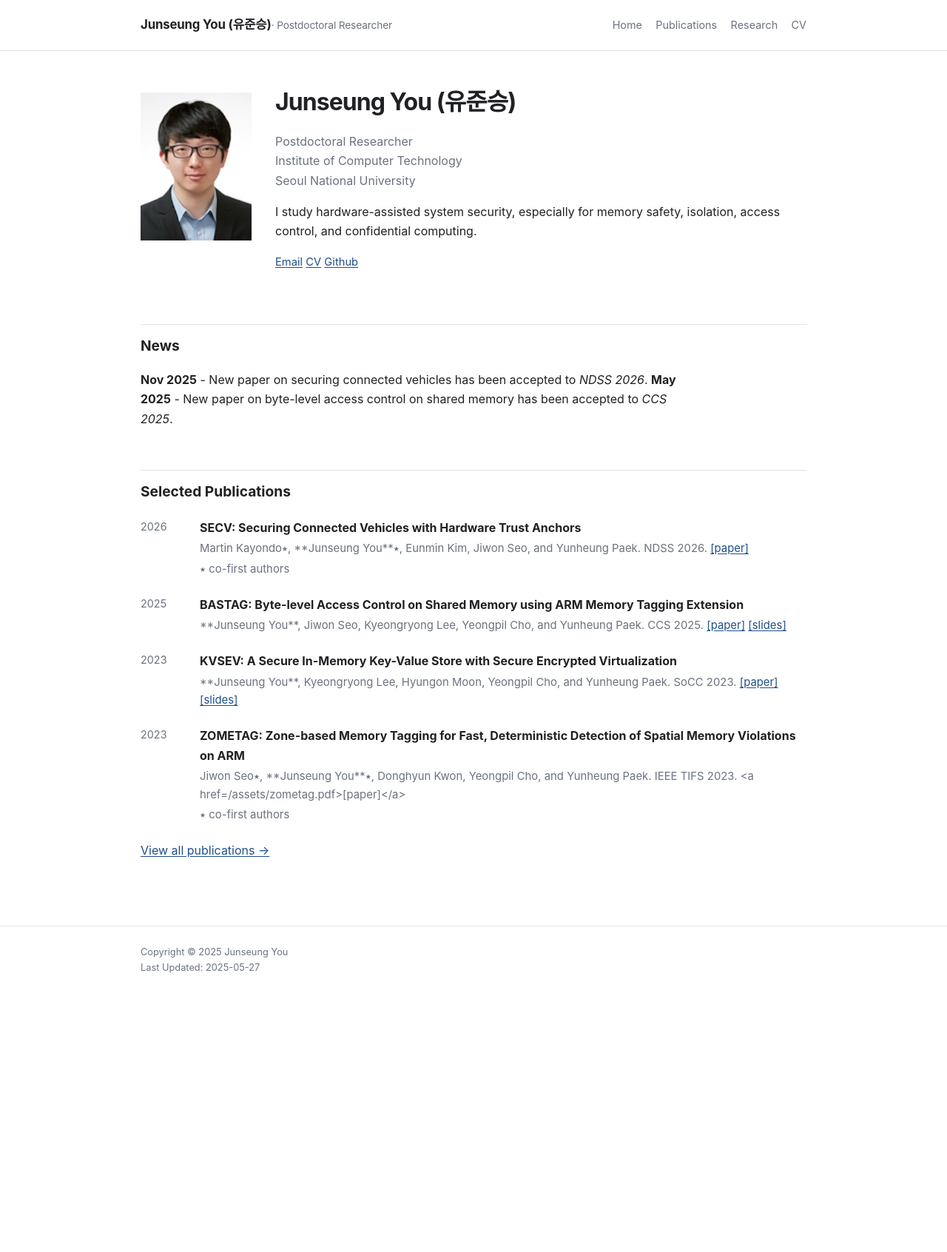
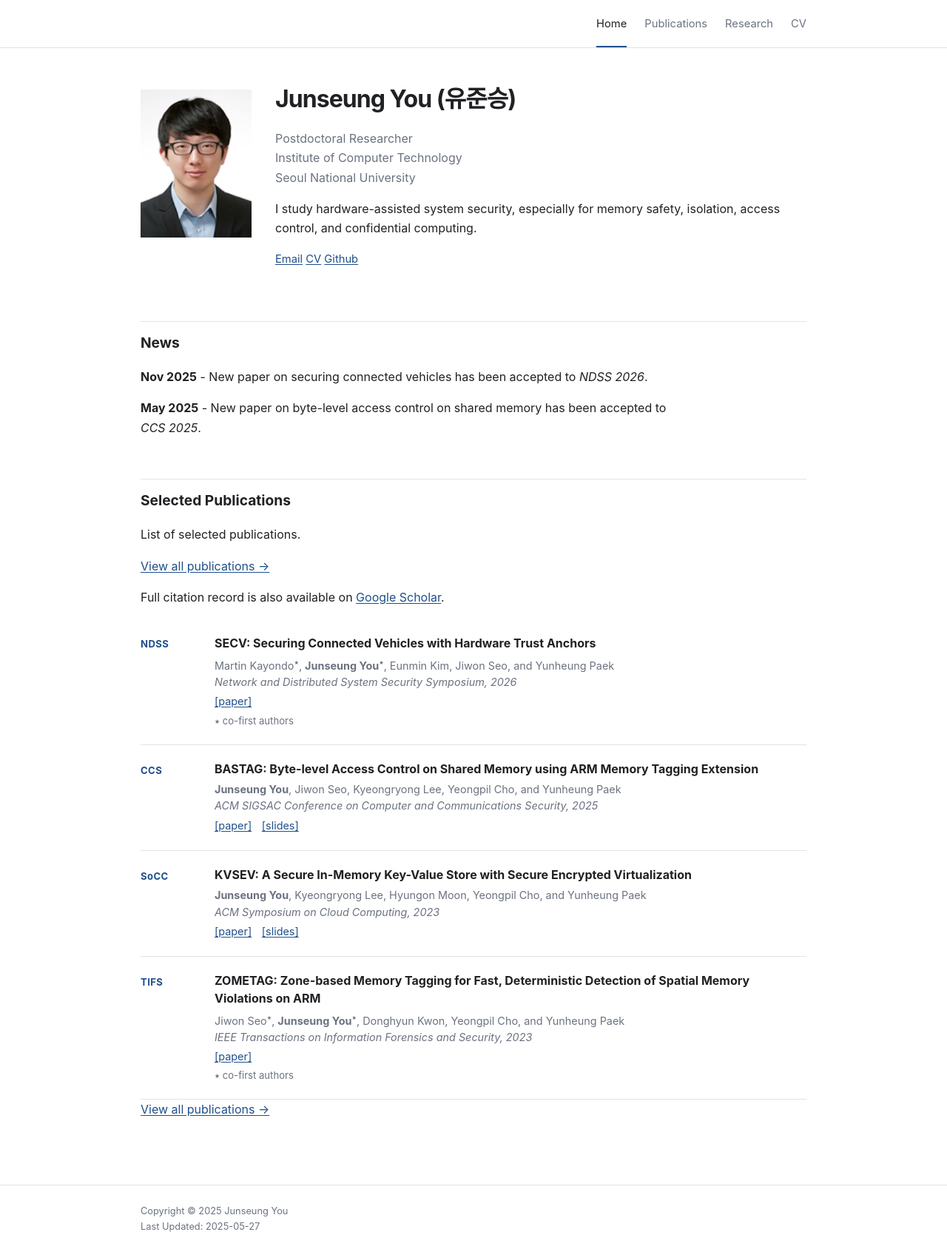
Before and after one commit to junseungyou/junseungyou.github.io, a Jekyll site: the page built from index.markdown, in a window 1280 px wide. Shown: the whole page at 74% size. Built offline with Jekyll 4.4.1, drawn with Linux system fonts in a browser that asks for light colours; before the commit the page ends 1342 px from its top, so only the background shows below that.

Commit message:
renewing

```diff
--- a/_includes/header.html
+++ b/_includes/header.html
@@ -1,14 +1,21 @@
 <header class="site-header">
 	<div class="wrapper nav">
-		<a class="site-title" href="{{ '/' | relative_url }}">
-			Junseung You (유준승)<span>· Postdoctoral Researcher</span>
-		</a>
+		<nav aria-label="Primary navigation">
+			<a href="{{ '/' | relative_url }}" {% if page.url == "/" %}aria-current="page"{% endif %}>
+				Home
+			</a>
 
-		<nav aria-label="Primary navigation">
-			<a href="{{ '/' | relative_url }}">Home</a>
-			<a href="{{ '/publications/' | relative_url }}">Publications</a>
-			<a href="{{ '/research/' | relative_url }}">Research</a>
-			<a href="{{ '/assets/jsyou.pdf' | relative_url }}">CV</a>
+			<a href="{{ '/publications/' | relative_url }}" {% if page.url == "/publiations/" %}aria-current="page"{% endif %}>
+				Publications
+			</a>
+
+			<a href="{{ '/research/' | relative_url }}" {% if page.url == "/research/" %}aria-current="page"{% endif %}>
+				Research
+			</a>
+
+			<a href="{{ '/assets/jsyou.pdf' | relative_url }}">
+				CV
+			</a>
 		</nav>
 	</div>
 </header>
--- a/assets/main.scss
+++ b/assets/main.scss
@@ -51,42 +51,32 @@ img {
 }
 
 .nav {
-  min-height: 4.25rem;
+  min-height: 4rem;
   display: flex;
   align-items: center;
-  justify-content: space-between;
-  gap: 2rem;
-}
-
-.site-title {
-  color: var(--text);
-  font-size: 1.05rem;
-  font-weight: 650;
-  letter-spacing: -0.01em;
-  text-decoration: none;
-  white-space: nowrap;
-}
-
-.site-title span {
-  color: var(--muted);
-  font-size: 0.86rem;
-  font-weight: 400;
+  justify-content: flex-end;
 }
 
 .nav nav {
   display: flex;
   align-items: center;
-  gap: 1.15rem;
-  font-size: 0.9rem;
+  gap: 1.5rem;
+  font-size: 0.92rem;
 }
 
 .nav nav a {
+  padding: 1.25rem 0 1.05rem;
+  border-bottom: 2px solid transparent;
   color: var(--muted);
   text-decoration: none;
 }
 
-.nav nav a:hover,
+.nav nav a:hover {
+  color: var(--text);
+}
+
 .nav nav a[aria-current="page"] {
+  border-bottom-color: var(--link);
   color: var(--text);
 }
 
@@ -153,32 +143,73 @@ img {
 }
 
 .role {
-  margin-bottome: 1rem;
+  margin-bottom: 1rem;
 }
 
 .contact-links {
   font-size: 0.92rem;
 }
 
-.publication {
-  display: grid;
-  grid-template-columns: 4rem minmax(0, 1fr);
-  gap: 1rem;
-  margin: 1.4rem 0;
+.publications-intro {
+  color: var(--muted);
+  font-size: 0.95rem;
 }
 
-.publication-year {
+.pub-year {
+  margin: 3rem 0 0 !important;
+  padding: 0 0 0.55rem !important;
+  border-top: 0 !important;
+  border-bottom: 1px solid var(--rule);
+  font-size: 1.25rem !important;
+}
+
+.pub-entry {
+  display: grid;
+  grid-template-columns: 5rem minmax(0, 1fr);
+  gap: 1.25rem;
+  padding: 1.35rem 0;
+  border-bottom: 1px solid var(--rule);
+}
+
+.pub-venue {
+  padding-top: 0.15rem;
+  color: var(--link);
+  font-size: 0.82rem;
+  font-weight: 700;
+  letter-spacing: 0.03em;
+}
+
+.pub-title {
+  margin-bottom: 0.3rem;
+  font-size: 1rem;
+  font-weight: 650;
+  line-height: 1.45;
+}
+
+.pub-authors,
+.pub-conference,
+.pub-links,
+.pub-note {
   color: var(--muted);
   font-size: 0.9rem;
+  line-height: 1.55;
 }
 
-.publication-title {
-  font-weight: 650;
+.pub-conference {
+  font-style: italic;
 }
 
-.publication-meta {
-  margin-top: 0.2rem;
-  font-size: 0.93rem;
+.pub-links {
+  margin-top: 0.25rem;
+}
+
+.pub-links a {
+  margin-right: 0.6rem;
+}
+
+.pub-note {
+  margin-top: 0.25rem;
+  font-size: 0.82rem;
 }
 
 .site-footer {
@@ -194,15 +225,23 @@ img {
   }
 
   .nav {
-    align-items: flex-start;
-    flex-direction: column;
-    gap: 0.65rem;
-    padding: 1rem 0;
+    justify-content: flex-start;
+    min-height: auto;
+    overflow-x: auto;
   }
 
   .nav nav {
-    flex-wrap: wrap;
-    gap: 0.4rem 1rem;
+    flex-wrap: nowrap;
+    gap: 1.1rem;
+  }
+
+  .nav nav a {
+    white-space: nowrap;
+  }
+
+  .pub-entry {
+    grid-template-columns: 1fr;
+    gap: 0.3rem;
   }
 
   .page-content {
@@ -210,7 +249,7 @@ img {
   }
 
   .profile {
-    grip-template-columns: 100px minmax(0, 1fr);
+    grid-template-columns: 100px minmax(0, 1fr);
     gap: 1.25rem;
   }
 
@@ -219,7 +258,7 @@ img {
   }
 
   .publication {
-    grip-tempate-columns: 1fr;
+    grid-template-columns: 1fr;
     gap: 0.15rem;
   }
 }
--- a/index.markdown
+++ b/index.markdown
@@ -29,42 +29,95 @@ layout: default
 ## News
 
 **Nov 2025** - New paper on securing connected vehicles has been accepted to *NDSS 2026*.
+
 **May 2025** - New paper on byte-level access control on shared memory has been accepted to *CCS 2025*.
 
 ## Selected Publications
 
-<div class="publication">
-    <div class="publication-year">2026</div>
+<p class="publicaiton-intro">
+    List of selected publications. <p><a href="/publications/">View all publications →</a></p>
+    Full citation record is also available on <a href="https://scholar.google.com/citations?user=hA5MNwcAAAAJ&hl=en">Google Scholar</a>.
+</p>
+
+<article class="pub-entry">
+    <div class="pub-venue">NDSS</div>
     <div>
-        <div class="publication-title">SECV: Securing Connected Vehicles with Hardware Trust Anchors</div>
-        <div class="publication-meta">Martin Kayondo⭑, **Junseung You**⭑, Eunmin Kim, Jiwon Seo, and Yunheung Paek. NDSS 2026. <a href="/assets/secv.pdf">[paper]</a></div>
-        <div class="publication-meta">⭑ co-first authors</div>
+        <div class="pub-title">
+            SECV: Securing Connected Vehicles with Hardware Trust Anchors
+        </div>
+        <div class="pub-authors">
+            Martin Kayondo<sup>⭑</sup>, <strong>Junseung You</strong><sup>⭑</sup>, Eunmin Kim, Jiwon Seo, and Yunheung Paek
+        </div>
+        <div class="pub-conference">
+            Network and Distributed System Security Symposium, 2026
+        </div>
+        <div class="pub-links">
+            <a href="/assets/secv.pdf">[paper]</a>
+        </div>
+        <div class="pub-note">
+            ⭑ co-first authors
+        </div>
     </div>
-</div>
+</article>
 
-<div class="publication">
-    <div class="publication-year">2025</div>
+
+<article class="pub-entry">
+    <div class="pub-venue">CCS</div>
     <div>
-        <div class="publication-title">BASTAG: Byte-level Access Control on Shared Memory using ARM Memory Tagging Extension</div>
-        <div class="publication-meta">**Junseung You**, Jiwon Seo, Kyeongryong Lee, Yeongpil Cho, and Yunheung Paek. CCS 2025. <a href="/assets/bastag.pdf">[paper]</a> <a href="/assets/bastag-slides.pdf">[slides]</a></div>
+        <div class="pub-title">
+            BASTAG: Byte-level Access Control on Shared Memory using ARM Memory Tagging Extension
+        </div>
+        <div class="pub-authors">
+            <strong>Junseung You</strong>, Jiwon Seo, Kyeongryong Lee, Yeongpil Cho, and Yunheung Paek
+        </div>
+        <div class="pub-conference">
+            ACM SIGSAC Conference on Computer and Communications Security, 2025
+        </div>
+        <div class="pub-links">
+            <a href="/assets/bastag.pdf">[paper]</a>
+            <a href="/assets/bastag-slides.pdf">[slides]</a>
+        </div>
     </div>
-</div>
+</article>
 
-<div class="publication">
-    <div class="publication-year">2023</div>
+<article class="pub-entry">
+    <div class="pub-venue">SoCC</div>
     <div>
-        <div class="publication-title">KVSEV: A Secure In-Memory Key-Value Store with Secure Encrypted Virtualization</div>
-        <div class="publication-meta">**Junseung You**, Kyeongryong Lee, Hyungon Moon, Yeongpil Cho, and Yunheung Paek. SoCC 2023. <a href="/assets/kvsev.pdf">[paper]</a> <a href="/assets/kvsev-slides.pdf">[slides]</a></div>
+        <div class="pub-title">
+            KVSEV: A Secure In-Memory Key-Value Store with Secure Encrypted Virtualization
+        </div>
+        <div class="pub-authors">
+            <strong>Junseung You</strong>, Kyeongryong Lee, Hyungon Moon, Yeongpil Cho, and Yunheung Paek
+        </div>
+        <div class="pub-conference">
+            ACM Symposium on Cloud Computing, 2023
+        </div>
+        <div class="pub-links">
+            <a href="/assets/kvsev.pdf">[paper]</a>
+            <a href="/assets/kvsev-slides.pdf">[slides]</a>
+        </div>
     </div>
-</div>
+</article>
 
-<div class="publication">
-    <div class="publication-year">2023</div>
+<article class="pub-entry">
+    <div class="pub-venue">TIFS</div>
     <div>
-        <div class="publication-title">ZOMETAG: Zone-based Memory Tagging for Fast, Deterministic Detection of Spatial Memory Violations on ARM</div>
-        <div class="publication-meta">Jiwon Seo⭑, **Junseung You**⭑, Donghyun Kwon, Yeongpil Cho, and Yunheung Paek. IEEE TIFS 2023. <a href=/assets/zometag.pdf>[paper]</a></div>
-        <div class="publication-meta">⭑ co-first authors</div>
+        <div class="pub-title">
+            ZOMETAG: Zone-based Memory Tagging for Fast, Deterministic Detection of Spatial Memory Violations on ARM
+        </div>
+        <div class="pub-authors">
+            Jiwon Seo<sup>⭑</sup>, <strong>Junseung You</strong><sup>⭑</sup>, Donghyun Kwon, Yeongpil Cho,  and Yunheung Paek
+        </div>
+        <div class="pub-conference">
+            IEEE Transactions on Information Forensics and Security, 2023
+        </div>
+        <div class="pub-links">
+            <a href="/assets/zometag.pdf">[paper]</a>
+        </div>
+        <div class="pub-note">
+            ⭑ co-first authors
+        </div>
     </div>
-</div>
+</article>
 
 [View all publications →](/publications/)
```
Also changed, not shown: assets/jsyou2.jpeg (added).
